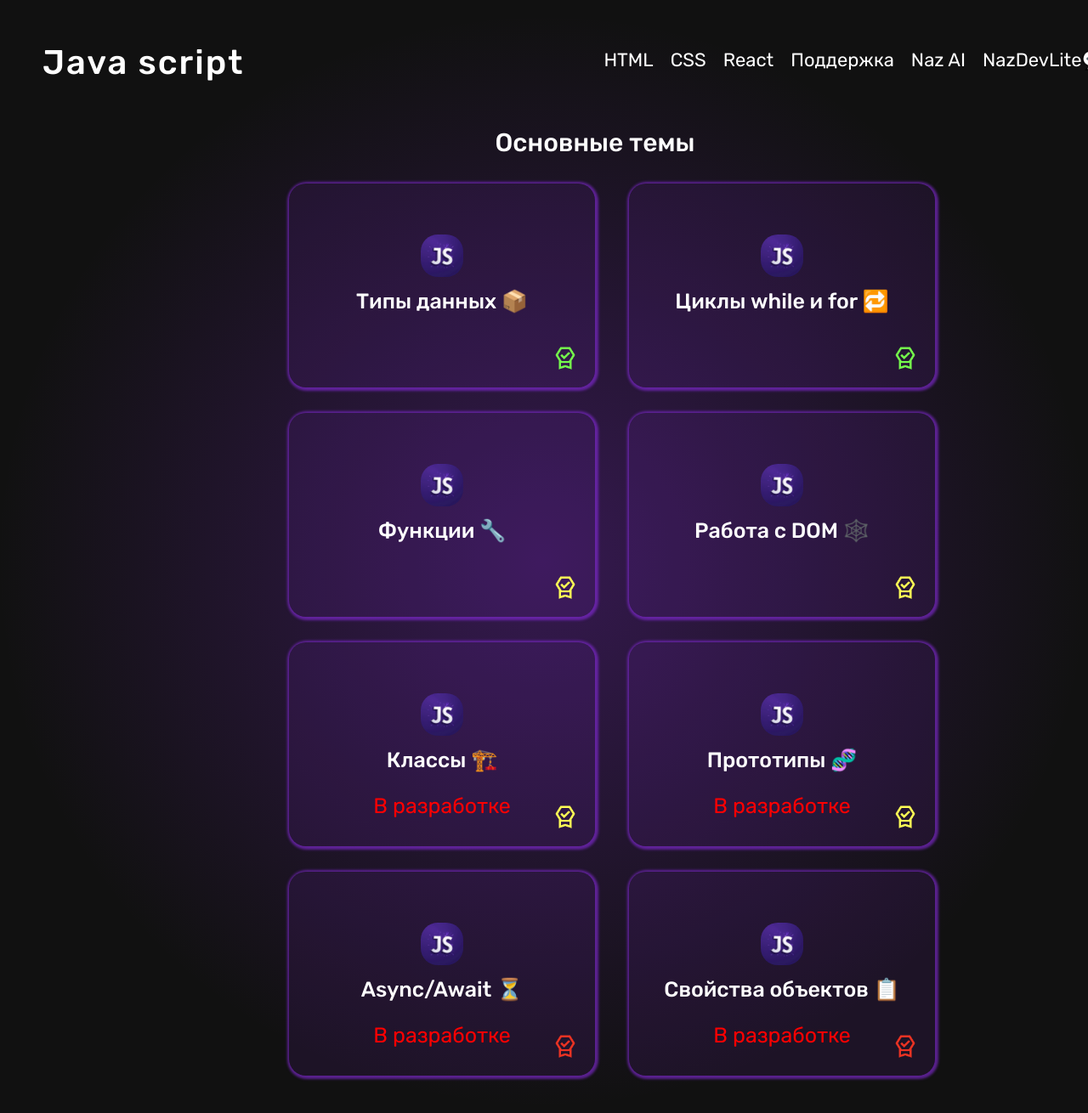
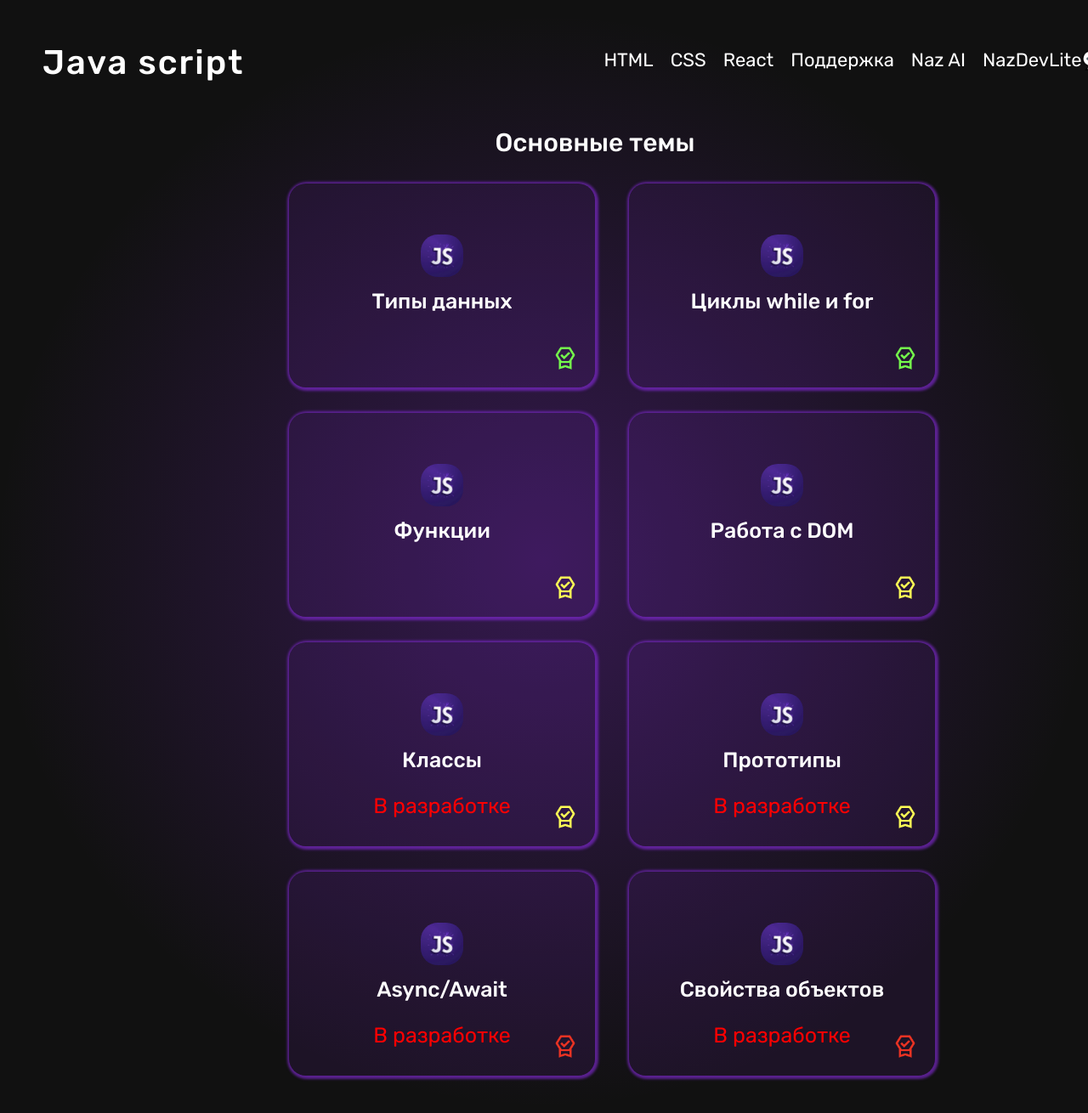
Before and after one commit to DiabloSabrith/NazDev-444, a Next.js app: page /js in a window 1280 px wide. Shown: the top 1310 px of the page at 85% size. Built offline with nearby package versions, Linux system fonts and the light colour scheme; no server answers.

Commit message:
mobile update

```diff
--- a/public/cssMetaData.js
+++ b/public/cssMetaData.js
@@ -101,4 +101,9 @@ import { title } from "process";
             description:"Освой маршрутизацию с React Router и научись создавать многостраничные приложения с плавным переходом между экранами."
         },
 
+        /* TODO SUPPORT PAGE */
+
+
+        /* TODO NAZ AI*/
+
     }
--- a/src/app/html/page.js
+++ b/src/app/html/page.js
@@ -32,8 +32,8 @@ export  default function JsPage () {
                height={50}
                alt="Loading..."
              />
-             <h3 className={styles.h3}>Введение в HTML 	🧱</h3>
-
+             <h3 className={styles.h3}>Введение в HTML 🧱</h3>
+             <Link className={styles.a} href="/html/introduction">Начать </Link>
            <Image className={styles.spanLow}
                   src="/img/low.png"
                   height={30}
@@ -65,6 +65,7 @@ export  default function JsPage () {
            alt="Loading..."
          />
          <h3 className={styles.h3}>Ссылки 	🔗</h3>
+         <Link className={styles.a} href="/html/links">Начать </Link>
 
            <Image className={styles.spanLow}
                   src="/img/low.png"
--- a/src/app/js/js.module.scss
+++ b/src/app/js/js.module.scss
@@ -58,6 +58,9 @@
   }
   .img{
     border-radius: 20px;
+  }
+  .mobile_btn{
+   visibility: hidden;
   }
   .item:hover .a{
 
@@ -157,9 +160,9 @@
       padding:10px 20px;
       padding-bottom: 25px;
     }
-    .item:hover{
+     .item:hover{
       h3,img,.temporarily{
-        display: none;
+        visibility: hidden;
       }
       background-color:transparent;
       transition: all 0.6s ease-in-out;
@@ -176,13 +179,29 @@
   font-size: 25px;
 }
 
-
 //TODO
 @media  (min-width:320px) and (max-width: 575px){
   .container{
    width: 100%;
    background-color: transparent;
    height: auto;
+   .mobile_btn{
+    visibility: visible;
+    color: #fff;
+    background-image: linear-gradient(to right, #25aae1, #40e495, #30dd8a, #2bb673);
+    box-shadow: 0 10px 25px 0 rgba(49, 196, 190, 0.75);
+    transition: all .4s ease-in-out;
+    padding: 7px 25px;
+    border-radius: 5px;
+    letter-spacing: 1px;
+    font-size: 20px;
+    margin-top: 15px;
+  }
+   .item:hover{
+    h3,img,.temporarily{
+      visibility: visible;
+    }
+  }
    .a{
     margin-top: 30px;
      background-image: linear-gradient(to right, #25aae1, #40e495, #30dd8a, #2bb673);
@@ -254,12 +273,9 @@
          display: none;
        }
      }
-     .item:hover{
-     background-image: none;
      }
    }
  }
  .footerTitle{
    display: none;
  }
-  }
--- a/src/app/js/page.js
+++ b/src/app/js/page.js
@@ -11,7 +11,6 @@ export  default function JsPage () {
       <header className={styles.header}>
 
             <h1 className={styles.title}>Java script</h1>
-
                 <ul className={styles.ul}>
                  <li className={styles.li}><a className ={styles.a} href="/html">HTML</a></li>
                  <li className={styles.li}><a className ={styles.a} href="/css">CSS</a></li>
@@ -35,8 +34,8 @@ export  default function JsPage () {
                  alt="Loading..."
                />
 
-               <h3 className={styles.h3}>Типы данных 📦</h3>
-
+               <h3 className={styles.h3}>Типы данных</h3>
+               <Link className={styles.mobile_btn} href="/js/bigint">Начать </Link>
                <Image className={styles.spanLow}
                src="/img/low.png"
                height={30}
@@ -72,7 +71,7 @@ export  default function JsPage () {
              height={50}
              alt="Loading..."
            />
-           <h3  className={styles.h3}>Циклы while и for 🔁</h3>
+           <h3  className={styles.h3}>Циклы while и for</h3>
 
              <Image className={styles.spanLow}
                     src="/img/low.png"
@@ -105,7 +104,7 @@ export  default function JsPage () {
               height={50}
               alt="Loading..."
             />
-            <h3  className={styles.h3}>Функции 🔧</h3>
+            <h3  className={styles.h3}>Функции </h3>
 
              <Image className={styles.spanLow}
                     src="/img/medium.png"
@@ -138,7 +137,7 @@ export  default function JsPage () {
              height={50}
              alt="Loading..."
            />
-           <h3  className={styles.h3}>Работа с DOM 🕸️</h3>
+           <h3  className={styles.h3}>Работа с DOM </h3>
 
              <Image className={styles.spanLow}
                     src="/img/medium.png"
@@ -171,7 +170,7 @@ export  default function JsPage () {
      height={50}
      alt="Loading..."
    />
-   <h3  className={styles.h3}>Классы 🏗️</h3>
+   <h3  className={styles.h3}>Классы </h3>
    <p className={styles.temporarily}>В разработке</p>
              <Image className={styles.spanLow}
                     src="/img/medium.png"
@@ -204,7 +203,7 @@ export  default function JsPage () {
      height={50}
      alt="Loading..."
    />
-   <h3  className={styles.h3}> Прототипы 🧬 </h3>
+   <h3  className={styles.h3}> Прототипы  </h3>
    <p className={styles.temporarily}>В разработке</p>
      <Image className={styles.spanLow}
             src="/img/medium.png"
@@ -240,7 +239,7 @@ export  default function JsPage () {
      height={50}
      alt="Loading..."
    />
-   <h3  className={styles.h3}>Async/Await ⏳</h3>
+   <h3  className={styles.h3}>Async/Await </h3>
    <p className={styles.temporarily}>В разработке</p>
               <Image className={styles.spanLow}
                      src="/img/hard.png"
@@ -277,7 +276,7 @@ export  default function JsPage () {
      height={50}
      alt="Loading..."
    />
-   <h3  className={styles.h3}>Свойства объектов 📋  </h3>
+   <h3  className={styles.h3}>Свойства объектов   </h3>
    <p className={styles.temporarily}>В разработке</p>
      <Image className={styles.spanLow}
             src="/img/hard.png"
```
Also changed, not shown: src/app/html/html.module.scss (+6 -1 lines).
